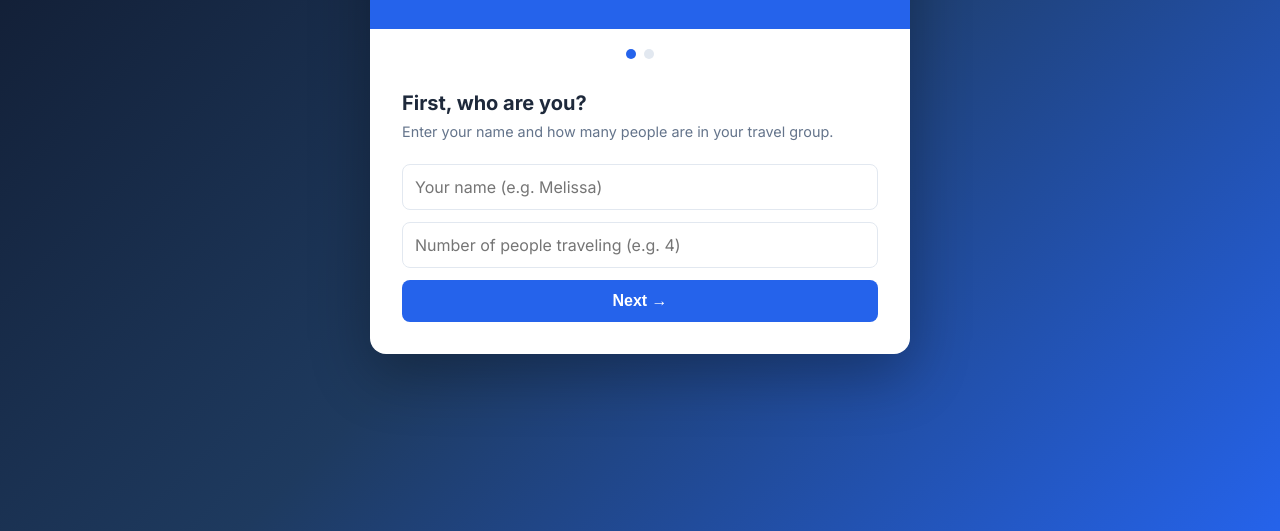
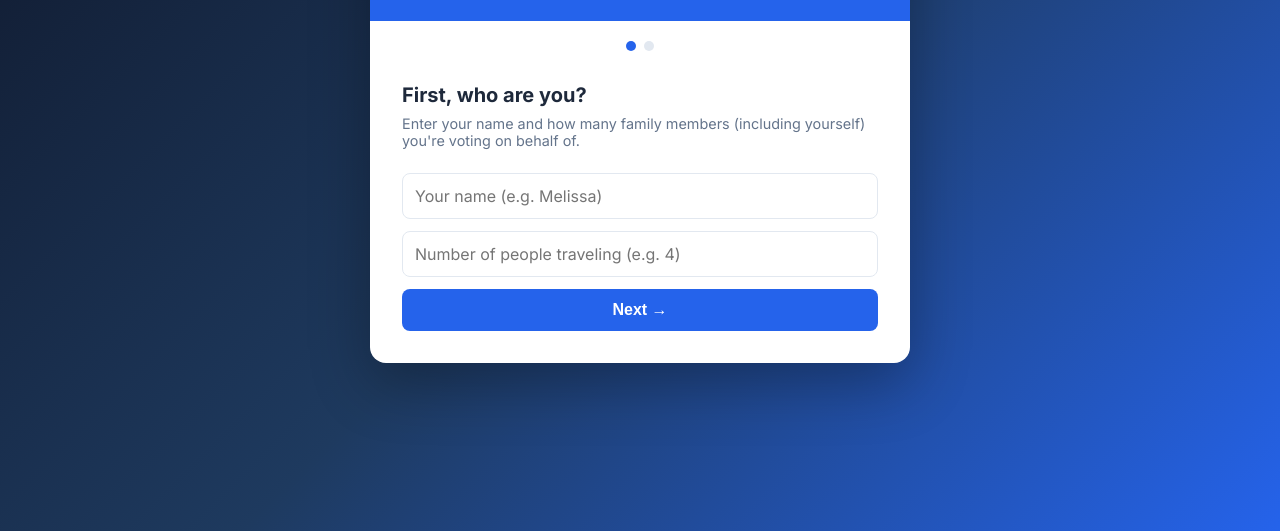
Before and after one commit to melissachang9/brunnerfamilytrip, a website: page docs/vote.html in a window 1280 px wide. Shown: the part 269-800 px from the top of the page. Drawn offline with nearby package versions, Linux system fonts and the light colour scheme.

Commit message:
Update vote page subtitle wording

```diff
--- a/docs/vote.html
+++ b/docs/vote.html
@@ -58,7 +58,7 @@
   <!-- STEP 1: Name & Party Size -->
   <div class="step active" id="step-0">
     <h2>First, who are you?</h2>
-    <p class="subtitle">Enter your name and how many people are in your travel group.</p>
+    <p class="subtitle">Enter your name and how many family members (including yourself) you're voting on behalf of.</p>
     <input type="text" id="voter-name" placeholder="Your name (e.g. Melissa)" autocomplete="off">
     <input type="text" id="voter-party-size" inputmode="numeric" pattern="[0-9]*" placeholder="Number of people traveling (e.g. 4)" autocomplete="off">
     <p class="error" id="name-error">Please enter your name and number of travelers</p>
```
